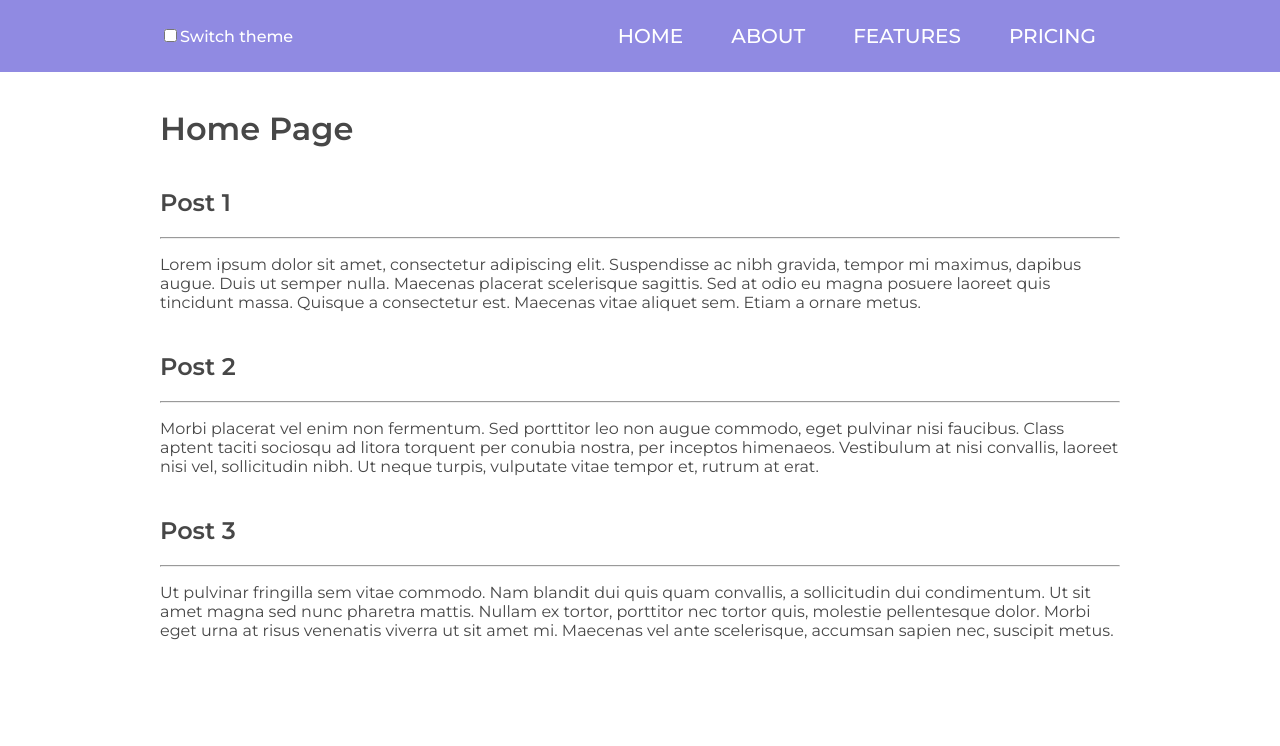
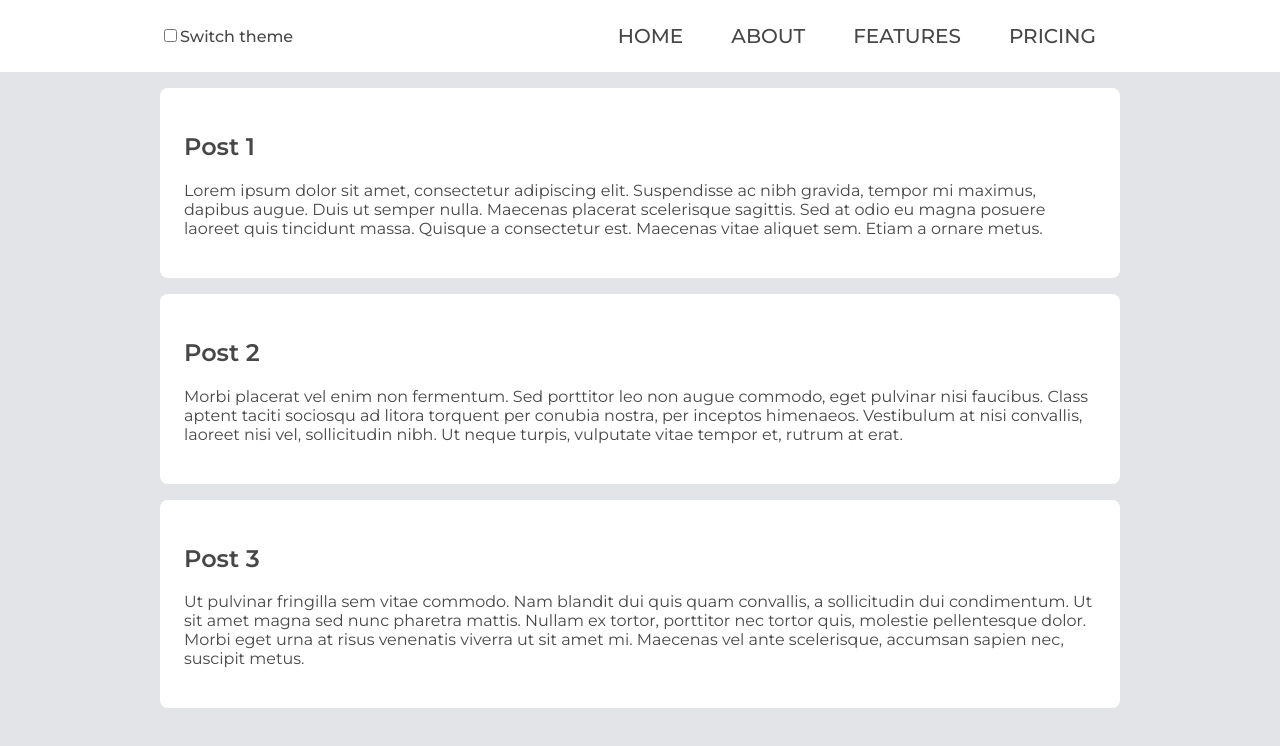
Before and after one commit to Andrew-Sem/next-site, a Next.js app: page / in a window 1280 px wide. Shown: the top 746 px of the page. Built offline with nearby package versions, Linux system fonts and the light colour scheme.

Commit message:
Update styles

```diff
--- a/components/Post/Post.js
+++ b/components/Post/Post.js
@@ -5,7 +5,6 @@ export default function Post({ title, body }) {
   return (
     <div className={cl.post}>
       <h2>{title}</h2>
-      <hr />
       <p>{body}</p>
     </div>
   );
--- a/components/Post/Post.module.css
+++ b/components/Post/Post.module.css
@@ -1,5 +1,7 @@
 .post {
   border-radius: 0.5rem;
-  margin: 2.5rem 0;
+  margin-bottom: 1rem;
   color: var(--color-text);
+  background: var(--color-header-bg);
+  padding: 1.5rem;
 }
--- a/pages/index.js
+++ b/pages/index.js
@@ -5,7 +5,6 @@ export default function Home() {
   return (
     <MainLayout title={"Home Page"}>
       <div className="container">
-        <h1>Home Page</h1>
         <Post
           title="Post 1"
           body="Lorem ipsum dolor sit amet, consectetur adipiscing elit. Suspendisse ac nibh gravida, tempor mi maximus, dapibus augue. Duis ut semper nulla. Maecenas placerat scelerisque sagittis. Sed at odio eu magna posuere laoreet quis tincidunt massa. Quisque a consectetur est. Maecenas vitae aliquet sem. Etiam a ornare metus."
--- a/styles/globals.css
+++ b/styles/globals.css
@@ -1,22 +1,20 @@
 html[data-theme="dark"] {
   --color-link-text: rgba(255, 255, 255, 0.7);
   --color-text: rgba(255, 255, 255, 0.7);
-  --color-post-text: #111;
-  --color-button: #908ae2;
-  --color-header-bg: #1a1e25;
-  --color-main-bg: #232831;
+  --color-button-bg: #908ae2;
+  --color-header-bg: #232831;
+  --color-main-bg: #1a1e25;
   --color-link-hov: #61dafb;
   --color-button-hov: #fff;
   --box-shadow: -10px 5px 20px rgba(255, 255, 255, 0.1);
 }
 
 html[data-theme="light"] {
-  --color-link-text: #fff;
+  --color-link-text: #474747;
   --color-text: #474747;
-  --color-post-text: #111;
-  --color-button: #908ae2;
-  --color-header-bg: #908ae2;
-  --color-main-bg: #fff;
+  --color-button-bg: #908ae2;
+  --color-header-bg: #fff;
+  --color-main-bg: #e2e4e7;
   --color-link-hov: #222;
   --color-button-hov: #fff;
   --box-shadow: -10px 5px 20px rgba(0, 0, 0, 0.3);
```
